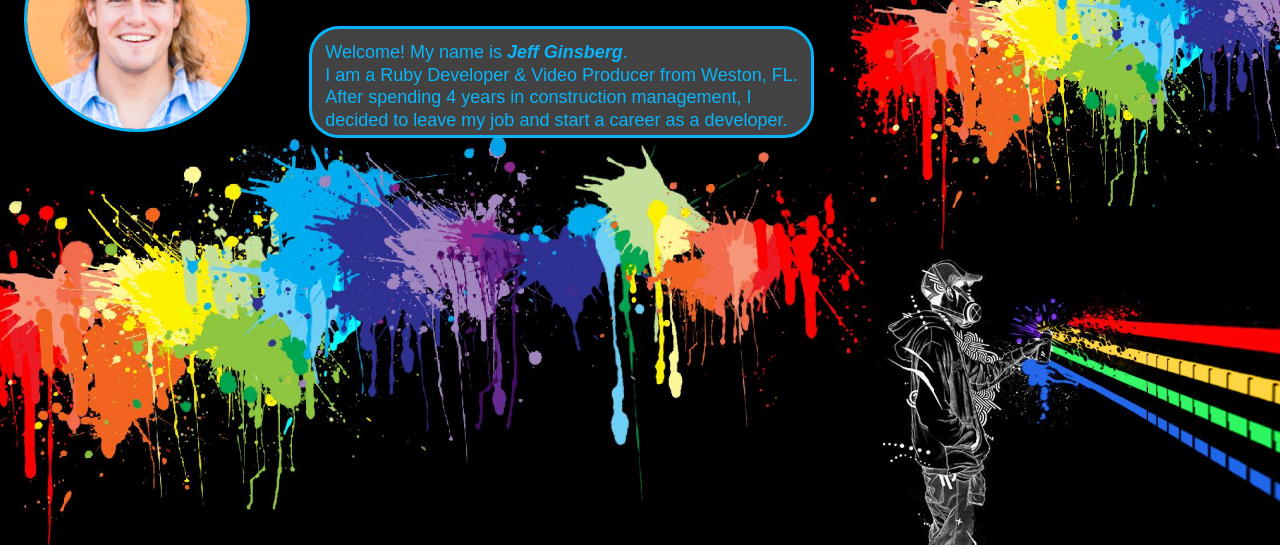
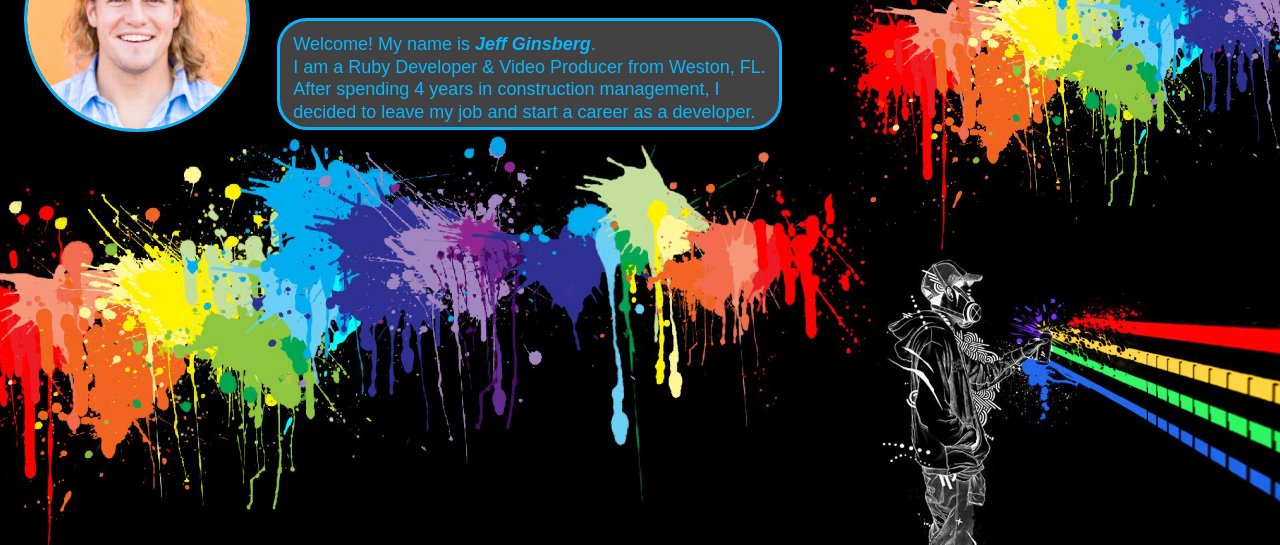
Before and after one commit to the-ginsberg/the-ginsberg_server, a plain HTML site: page public/index.html in a window 1280 px wide. Shown: the part 128-673 px from the top of the page. Drawn offline with Linux system fonts and the light colour scheme.

Commit message:
fix attempt

```diff
--- a/public/css/stylesheet.css
+++ b/public/css/stylesheet.css
@@ -46,7 +46,7 @@ font-family: 'Audiowide', cursive;
 }
 
 .extendedbio {
-  margin: 8em -17em;
+  margin: 7.5em -19em;
   padding: .8em;
   height: 5em;
   float: left;
```
